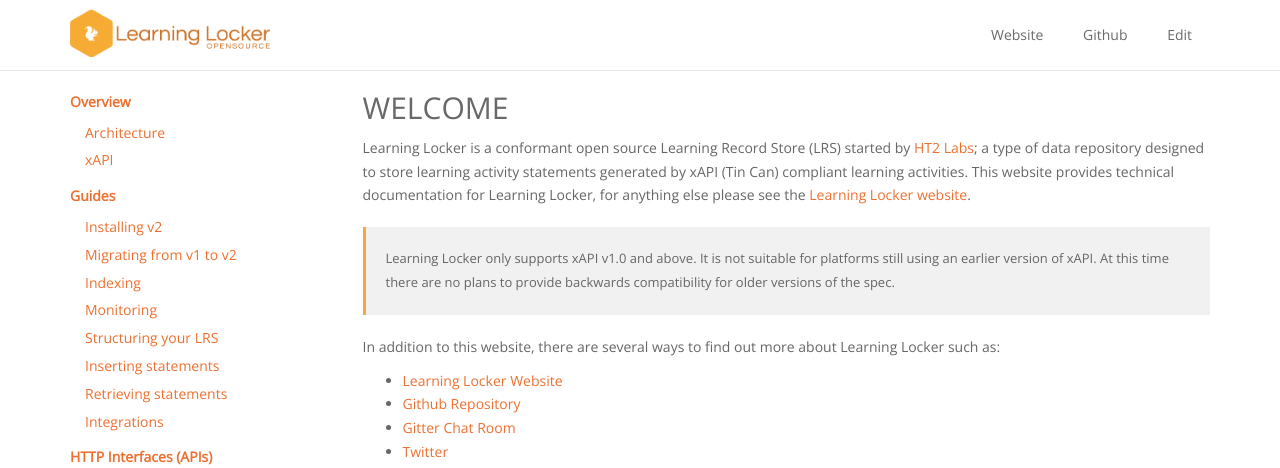
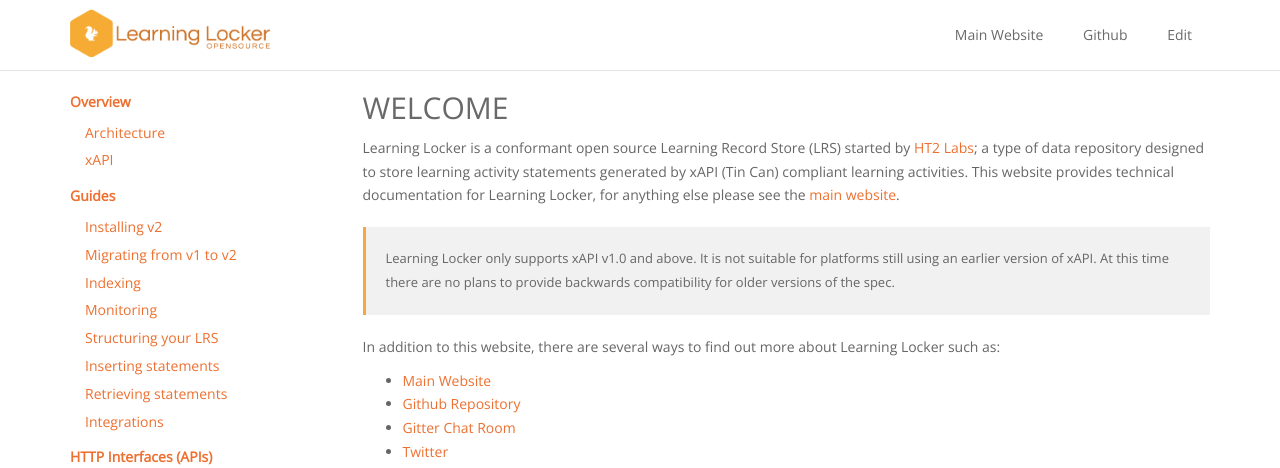
Before and after one commit to LearningLocker/docs, a Jekyll site: the page built from src/welcome.md, in a window 1280 px wide. Shown: the top 468 px of the page. Built offline with Jekyll 4.4.1, drawn with Linux system fonts in a browser that asks for light colours; nearby versions of some CDN libraries; our own code applies the rules of GitHub Pages for plain Markdown files.

Commit message:
Corrects link text.

```diff
--- a/src/_includes/header.html
+++ b/src/_includes/header.html
@@ -2,7 +2,7 @@
     <div class="container">
         <img src="../images/logo-small.png" class="logo">
         <nav class="docs-nav pull-right">
-            <a class="docs-nav-item" href="http://learninglocker.net">Website</a>
+            <a class="docs-nav-item" href="http://learninglocker.net">Main Website</a>
             <a class="docs-nav-item" href="https://github.com/LearningLocker/learninglocker">Github</a>
             <a class="docs-nav-item" href="https://github.com/LearningLocker/docs">Edit</a>
         </nav>
--- a/src/welcome.md
+++ b/src/welcome.md
@@ -3,13 +3,13 @@
 
 # Welcome
 
-Learning Locker is a conformant open source Learning Record Store (LRS) started by [HT2 Labs](https://www.ht2labs.com); a type of data repository designed to store learning activity statements generated by xAPI (Tin Can) compliant learning activities. This website provides technical documentation for Learning Locker, for anything else please see the [Learning Locker website](https://learninglocker.net/).
+Learning Locker is a conformant open source Learning Record Store (LRS) started by [HT2 Labs](https://www.ht2labs.com); a type of data repository designed to store learning activity statements generated by xAPI (Tin Can) compliant learning activities. This website provides technical documentation for Learning Locker, for anything else please see the [main website](https://learninglocker.net/).
 
 > Learning Locker only supports xAPI v1.0 and above. It is not suitable for platforms still using an earlier version of xAPI. At this time there are no plans to provide backwards compatibility for older versions of the spec.
 
 In addition to this website, there are several ways to find out more about Learning Locker such as:
 
-- [Learning Locker Website](http://learninglocker.net/)
+- [Main Website](http://learninglocker.net/)
 - [Github Repository](https://github.com/LearningLocker/learninglocker)
 - [Gitter Chat Room](https://gitter.im/LearningLocker/learninglocker)
 - [Twitter](https://twitter.com/learning_locker)
```
